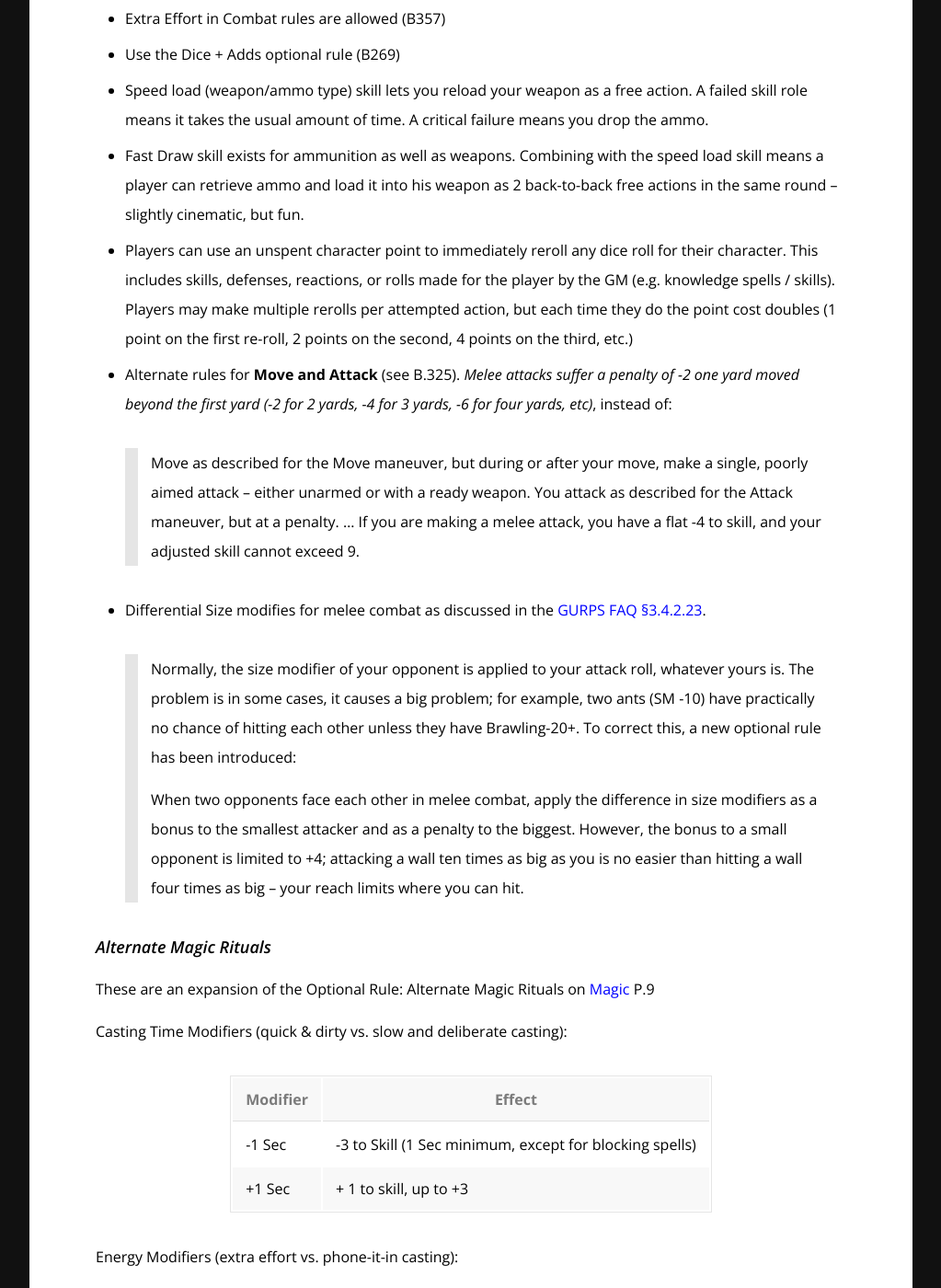
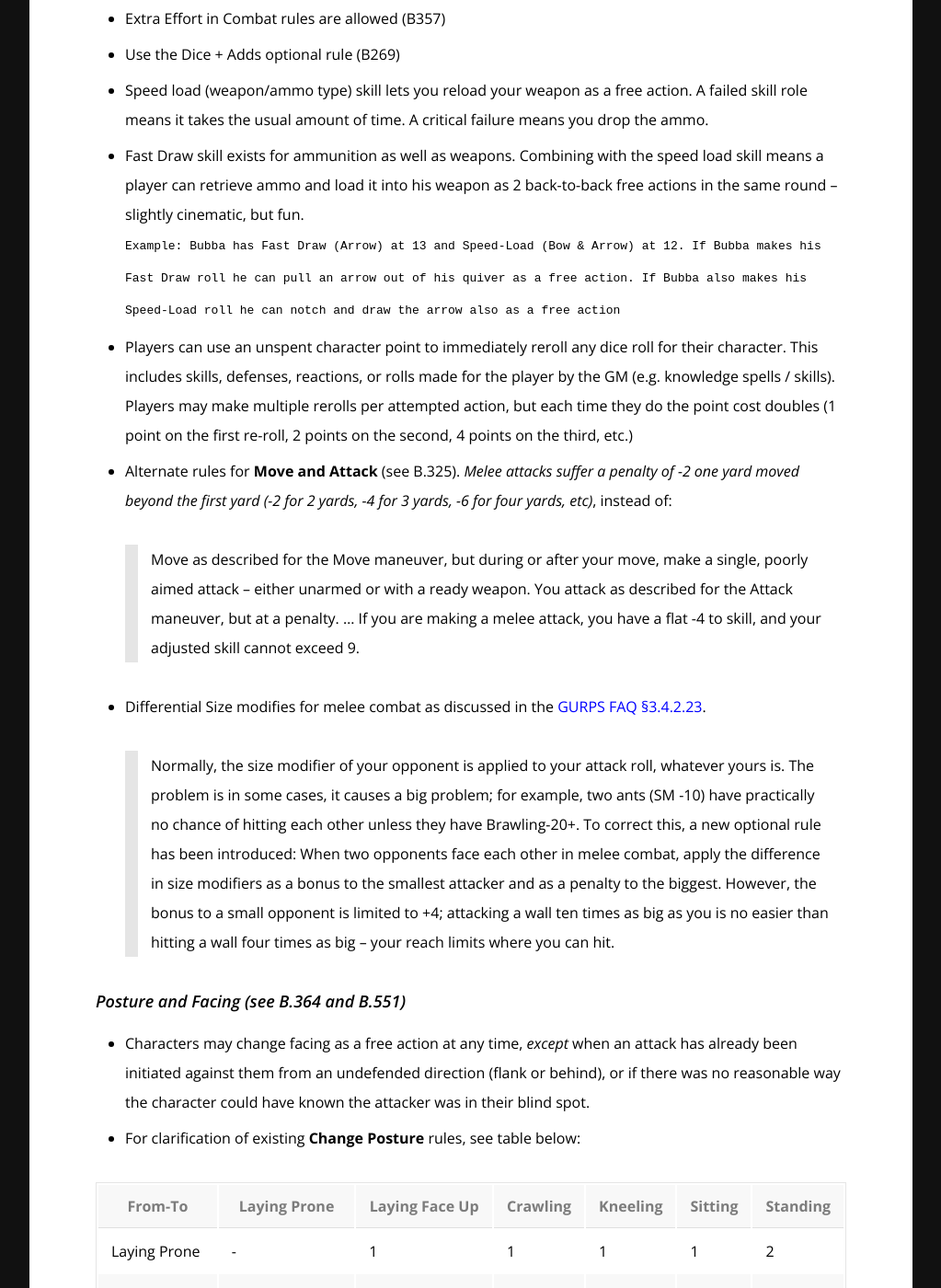
Before and after one commit to rickosborne/blackwater, a Jekyll site: the page built from _guide/550-rulebooks-and-house-rules.md, in a window 1280 px wide and 1400 px high, scrolled down 1342 px. Shown: the whole window at 92% size, without its empty margins (128-1151 px from the left). Built offline with Jekyll 4.4.1, drawn with Linux system fonts in a browser that asks for light colours; some of the changed text lies outside the part shown.

Commit message:
Update 550-rulebooks-and-house-rules.md

```diff
--- a/_guide/550-rulebooks-and-house-rules.md
+++ b/_guide/550-rulebooks-and-house-rules.md
@@ -35,20 +35,36 @@ In general, the following GURPS sourcebooks are recommended:
   A critical failure means you drop the ammo.
 * Fast Draw skill exists for ammunition as well as weapons.
   Combining with the speed load skill means a player can retrieve ammo and load it into his weapon as 2 back-to-back free actions in the same round – slightly cinematic, but fun.
+`Example: Bubba has Fast Draw (Arrow) at 13 and Speed-Load (Bow & Arrow) at 12.  If Bubba makes his Fast Draw roll he can pull an arrow out of his quiver as a free action.  If Bubba also makes his Speed-Load roll he can notch and draw the arrow also as a free action`
 * Players can use an unspent character point to immediately reroll any dice roll for their character.
   This includes skills, defenses, reactions, or rolls made for the player by the GM (e.g. knowledge spells / skills).
   Players may make multiple rerolls per attempted action, but each time they do the point cost doubles (1 point on the first re-roll, 2 points on the second, 4 points on the third, etc.)
 * Alternate rules for **Move and Attack** (see B.325).  ***Melee attacks suffer a penalty of -2 one yard moved beyond the first yard (-2 for 2 yards, -4 for 3 yards, -6 for four yards, etc)***, instead of:
 >Move as described for the Move maneuver, but during or after your move, make a single, poorly aimed attack – either unarmed or with a ready weapon.
 >You attack as described for the Attack maneuver, but at a penalty.  ... If you are making a melee attack, you have a flat -4 to skill, and your adjusted skill cannot exceed 9.
-
 * Differential Size modifies for melee combat as discussed in the [GURPS FAQ &#167;3.4.2.23](http://www.sjgames.com/gurps/faq/FAQ4-3.html#SS3.4.2.23).
 > Normally, the size modifier of your opponent is applied to your attack roll, whatever yours is.
 > The problem is in some cases, it causes a big problem; for example, two ants (SM -10) have practically no chance of hitting each other unless they have Brawling-20+.
 > To correct this, a new optional rule has been introduced:
->
 > When two opponents face each other in melee combat, apply the difference in size modifiers as a bonus to the smallest attacker and as a penalty to the biggest.
 > However, the bonus to a small opponent is limited to +4; attacking a wall ten times as big as you is no easier than hitting a wall four times as big – your reach limits where you can hit.
+
+### Posture and Facing (see B.364 and B.551)
+* Characters may change facing as a free action at any time, ***except*** when an attack has already been initiated against them from an undefended direction (flank or behind), or if there was no reasonable way the character could have known the attacker was in their blind spot.
+* For clarification of existing **Change Posture** rules, see table below:
+
+|From-To        |Laying Prone     |Laying Face Up   |Crawling|Kneeling|Sitting|Standing|
+|---------------|-----------------|-----------------|--------|--------|-------|--------|
+|Laying Prone   |-                |1                |1       |1       |1      |2       |
+|Laying Face Up |Free             |-                |1       |1       |1      |2       |
+|Crawling       |Free             |Free             |-       |Free    |Free   |1       |
+|Kneeling       |Free             |Free             |Free    |-       |Free   |1       |
+|Sitting        |Free             |Free             |1       |1       |-      |1       |
+|Standing       |1 or Dodge & Drop|1 or Dodge & Drop|1       |1       |1      |-       |
+
+### Expanded Extra-Effort Rules
+* All the **New Options** for **Extra Effort In Combat** desbribed on _Martial Arts_ p.131 are available.
+* Characters change between any two postures by spending FP equal to number of movement actions (see table above) required to change between postures.
 
 ### Alternate Magic Rituals
 These are an expansion of the Optional Rule: Alternate Magic Rituals on [Magic](https://www.sjgames.com/gurps/books/magic/) P.9
```
